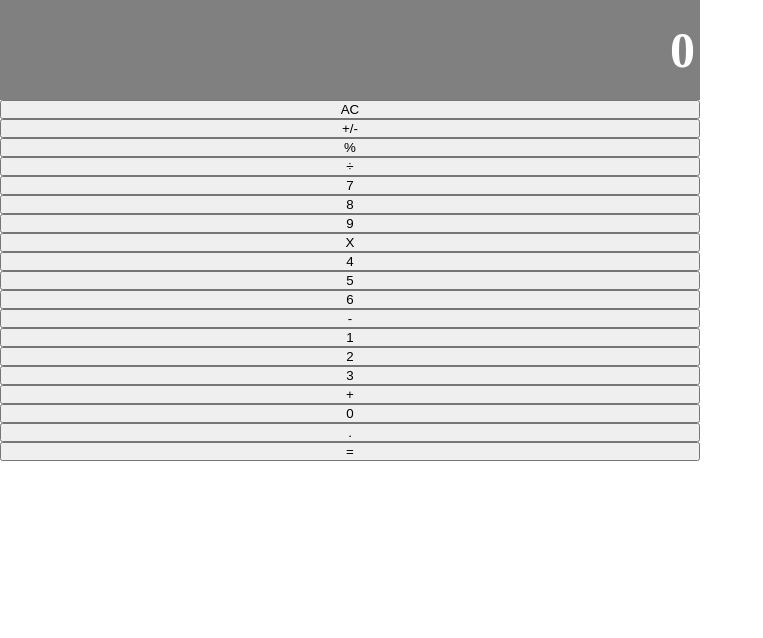
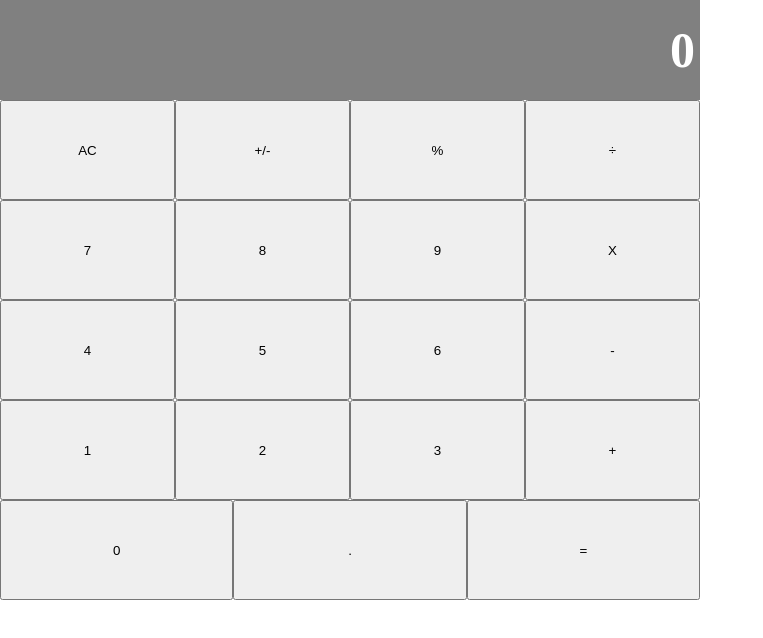
Before and after one commit to SarvarKh/react-calculator, a React (Create React App) app: page / in a window 1280 px wide. Shown: the top 638 px of the page, without its empty margins (0-763 px from the left). Built offline with nearby package versions, Linux system fonts and the light colour scheme.

Commit message:
Make group btns horizontal

```diff
--- a/src/components/ButtonPanel.js
+++ b/src/components/ButtonPanel.js
@@ -1,36 +1,37 @@
 import React from 'react';
 import PropTypes from 'prop-types';
 import Button from './Button';
+import * as styles from '../style/components.module.css';
 
 export default function ButtonPanel(props) {
   const { grantParentHandleState } = props;
   return (
     <>
-      <div>
+      <div className={styles.row}>
         <Button name="AC" parentHandleState={grantParentHandleState} />
         <Button name="+/-" parentHandleState={grantParentHandleState} />
         <Button name="%" parentHandleState={grantParentHandleState} />
         <Button name="÷" parentHandleState={grantParentHandleState} />
       </div>
-      <div>
+      <div className={styles.row}>
         <Button name="7" parentHandleState={grantParentHandleState} />
         <Button name="8" parentHandleState={grantParentHandleState} />
         <Button name="9" parentHandleState={grantParentHandleState} />
         <Button name="X" parentHandleState={grantParentHandleState} />
       </div>
-      <div>
+      <div className={styles.row}>
         <Button name="4" parentHandleState={grantParentHandleState} />
         <Button name="5" parentHandleState={grantParentHandleState} />
         <Button name="6" parentHandleState={grantParentHandleState} />
         <Button name="-" parentHandleState={grantParentHandleState} />
       </div>
-      <div>
+      <div className={styles.row}>
         <Button name="1" parentHandleState={grantParentHandleState} />
         <Button name="2" parentHandleState={grantParentHandleState} />
         <Button name="3" parentHandleState={grantParentHandleState} />
         <Button name="+" parentHandleState={grantParentHandleState} />
       </div>
-      <div>
+      <div className={styles.row}>
         <Button name="0" parentHandleState={grantParentHandleState} />
         <Button name="." parentHandleState={grantParentHandleState} />
         <Button name="=" parentHandleState={grantParentHandleState} />
--- a/src/style/components.module.css
+++ b/src/style/components.module.css
@@ -9,3 +9,8 @@
     align-items: center;
     font-size: 50px;
 }
+
+.row {
+    display: flex;
+    height: 100px;
+}
```
